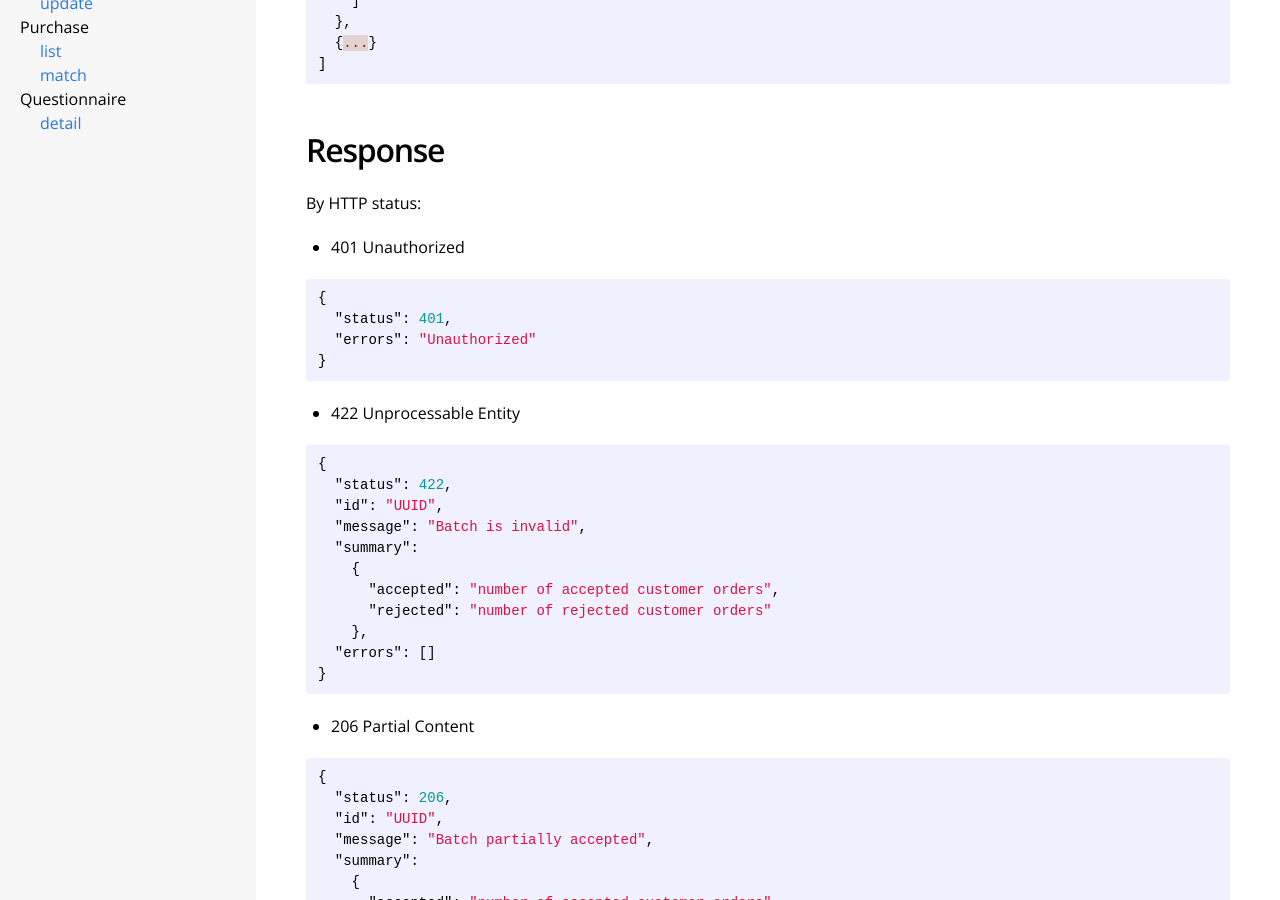
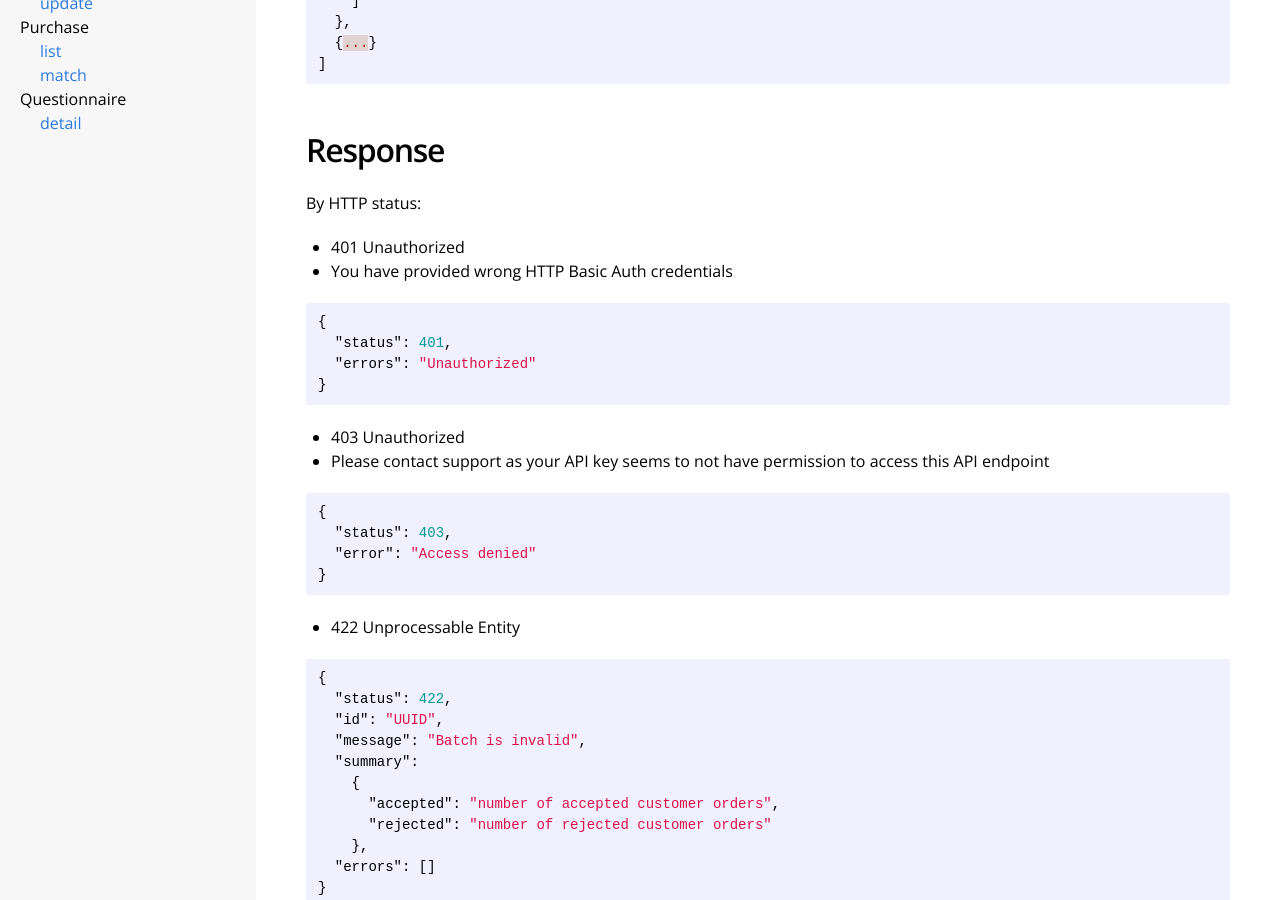
Before and after one commit to reevoo/reevoo.github.io, a Jekyll site: the page built from docs/reevooapi/customer-order/customer-order-batch-submission.markdown, in a window 1280 px wide and 900 px high, scrolled down 1668 px. Built offline with Jekyll 4.4.1, drawn with Linux system fonts in a browser that asks for light colours.

Commit message:
Add 403 api response status to customer orders
- ticket: https://reevoo.atlassian.net/browse/PROD-3437

```diff
--- a/docs/reevooapi/customer-order/customer-order-batch-submission.markdown
+++ b/docs/reevooapi/customer-order/customer-order-batch-submission.markdown
@@ -77,10 +77,20 @@ Json array with the list of customer orders data being submitted, as below. Each
 By HTTP status:
 
 * 401 Unauthorized
+* You have provided wrong HTTP Basic Auth credentials
 {% highlight json %}
 {
   "status": 401,
   "errors": "Unauthorized"
+}
+{% endhighlight %}
+
+* 403 Unauthorized
+* Please contact support as your API key seems to not have permission to access this API endpoint
+{% highlight json %}
+{
+  "status": 403,
+  "error": "Access denied"
 }
 {% endhighlight %}
 
```
Also changed, not shown: docs/reevooapi/customer-order/customer-order-single-submission.markdown (+10 -0 lines).
